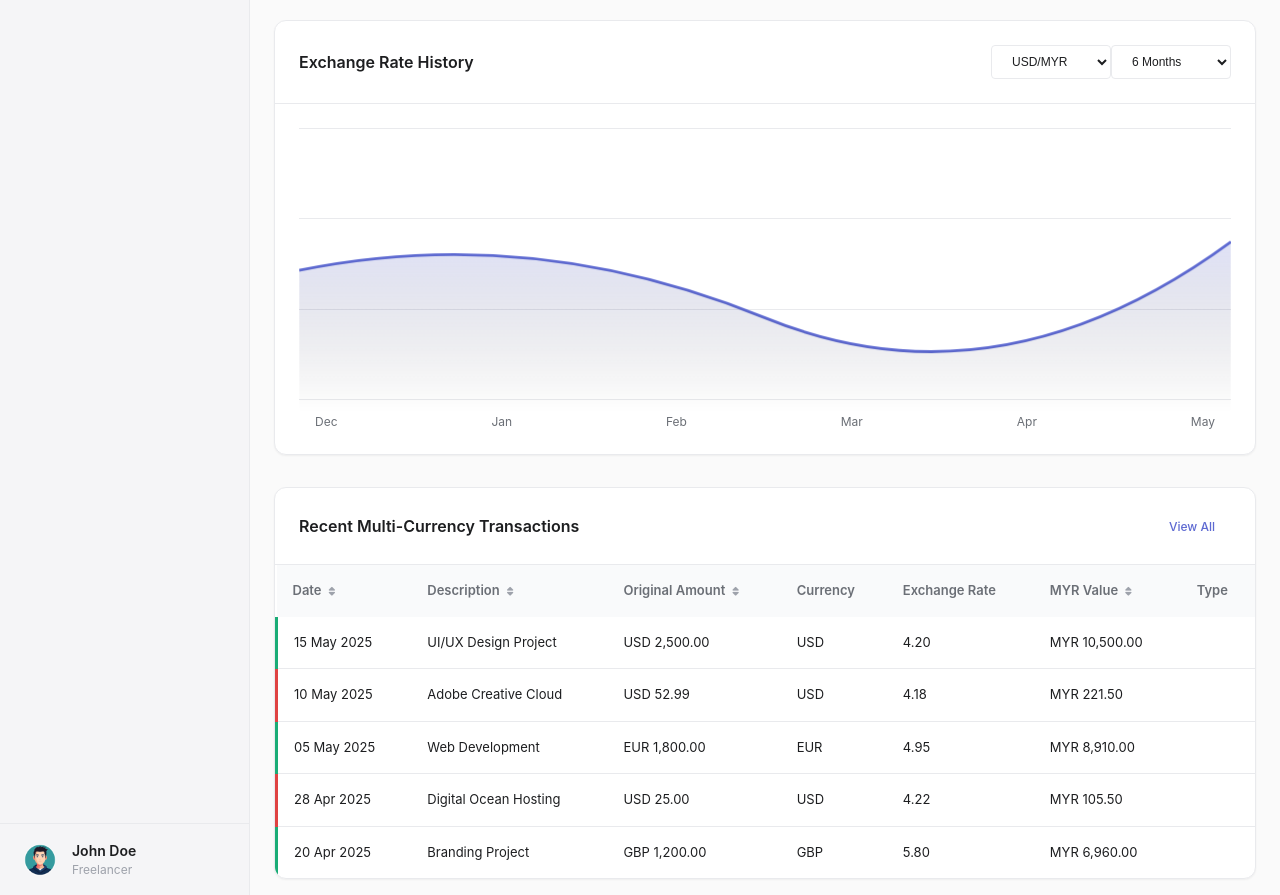
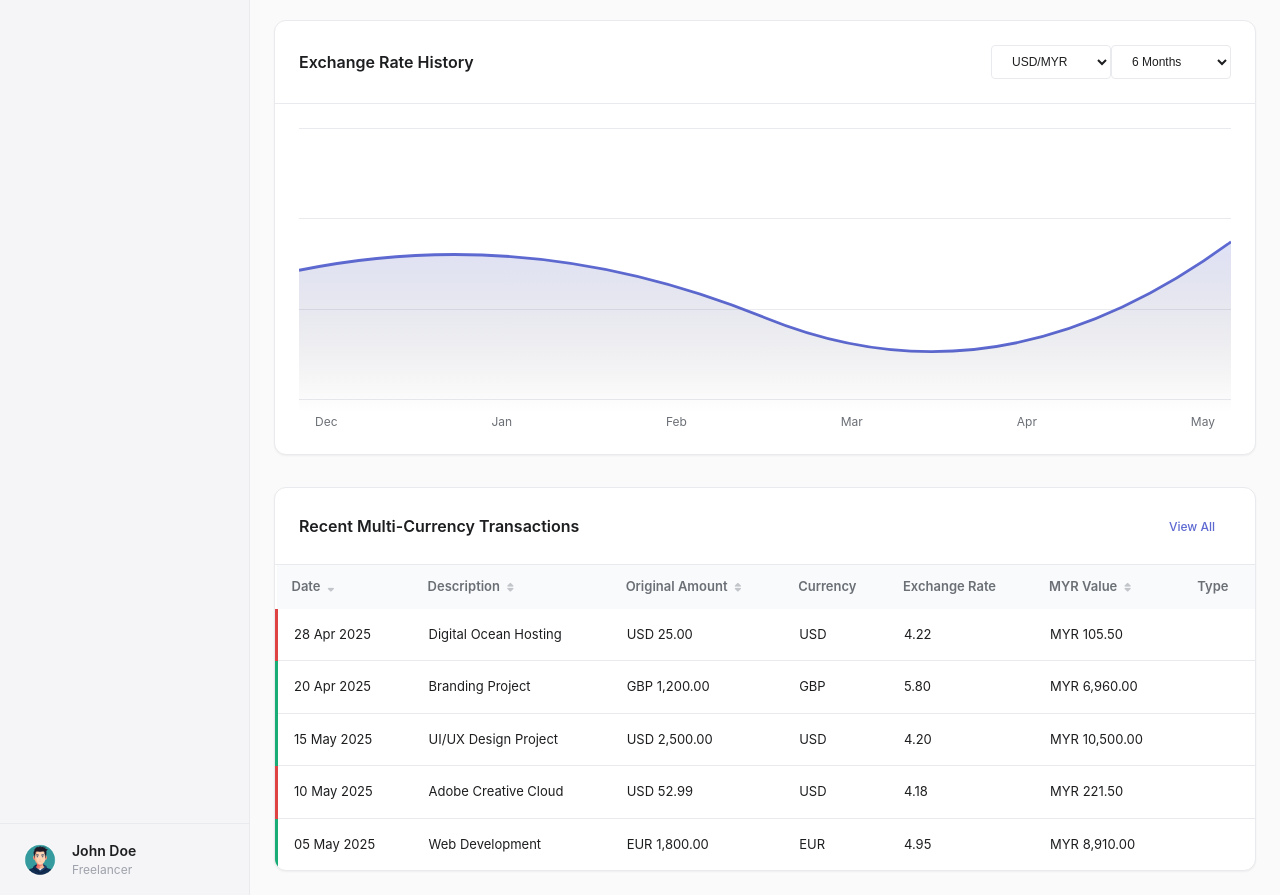
Before and after one commit to cheeyan03/Alibaba-Cloud, a Flask app: page /currencies in a window 1280 px wide; the page is wider, and only the part inside the window is pictured. Shown: the part 1028-1923 px from the top of that part. Run offline with Flask 3, Linux system fonts and the light colour scheme; some libraries are stand-ins or nearby versions.

Commit message:
Make the sorting features in currencies working

```diff
--- a/app.py
+++ b/app.py
@@ -1,4 +1,4 @@
-from flask import Flask, render_template
+from flask import Flask, render_template, request, jsonify
 from datetime import datetime, timedelta
 
 app = Flask(
@@ -429,8 +429,9 @@ def get_reports_data():
         ]
     }
 
-def get_currencies_data():
-    return {
+def get_currencies_data(sort_by='date', sort_order='desc'):
+    # Base data structure remains the same
+    data = {
         "user": {
             "name": "John Doe",
             "role": "Freelancer",
@@ -521,6 +522,20 @@ def get_currencies_data():
             }
         ]
     }
+
+    # Sort transactions based on parameters
+    if sort_by in ['date', 'description', 'amount', 'myr_value']:
+        reverse = sort_order == 'desc'
+        if sort_by == 'date':
+            data['recent_transactions'].sort(key=lambda x: x['date'], reverse=reverse)
+        elif sort_by == 'description':
+            data['recent_transactions'].sort(key=lambda x: x['description'].lower(), reverse=reverse)
+        elif sort_by == 'amount':
+            data['recent_transactions'].sort(key=lambda x: x['amount'], reverse=reverse)
+        elif sort_by == 'myr_value':
+            data['recent_transactions'].sort(key=lambda x: x['myr_value'], reverse=reverse)
+
+    return data
 
 def get_settings_data():
     return {
@@ -637,7 +652,13 @@ def expenses():
 
 @app.route("/currencies")
 def currencies():
-    currencies_data = get_currencies_data()
+    sort_by = request.args.get('sort', 'date')
+    sort_order = request.args.get('order', 'desc')
+    currencies_data = get_currencies_data(sort_by, sort_order)
+    if request.headers.get('X-Requested-With') == 'XMLHttpRequest':
+        return jsonify({
+            'transactions': currencies_data['recent_transactions']
+        })
     return render_template("currencies.html", **currencies_data)
 
 @app.route("/tax-center")
--- a/templates/currencies.html
+++ b/templates/currencies.html
@@ -6,6 +6,33 @@
     <title>Currency Tracker | Expense Tracker</title>
     <link rel="stylesheet" href="{{ url_for('static', filename='css/styles.css') }}">
     <link rel="stylesheet" href="https://cdnjs.cloudflare.com/ajax/libs/font-awesome/6.4.0/css/all.min.css">
+    <style>
+        .sortable {
+            cursor: pointer;
+            user-select: none;
+            position: relative;
+        }
+
+        .sortable:hover {
+            background-color: rgba(0, 0, 0, 0.05);
+        }
+
+        .sortable i {
+            margin-left: 5px;
+            font-size: 0.8em;
+            opacity: 0.6;
+        }
+
+        .sortable:hover i {
+            opacity: 1;
+        }
+
+        .transactions-table th {
+            padding: 12px 15px;
+            transition: background-color 0.2s;
+        }
+    </style>
+    <script src="https://cdn.jsdelivr.net/npm/chart.js"></script>
 </head>
 <body>
     <div class="app-container">
@@ -239,16 +266,16 @@
                         <table class="transactions-table">
                             <thead>
                                 <tr>
-                                    <th>Date <i class="fas fa-sort"></i></th>
-                                    <th>Description <i class="fas fa-sort"></i></th>
-                                    <th>Original Amount <i class="fas fa-sort"></i></th>
+                                    <th class="sortable" data-sort="date">Date <i class="fas fa-sort"></i></th>
+                                    <th class="sortable" data-sort="description">Description <i class="fas fa-sort"></i></th>
+                                    <th class="sortable" data-sort="amount">Original Amount <i class="fas fa-sort"></i></th>
                                     <th>Currency</th>
                                     <th>Exchange Rate</th>
-                                    <th>{{ primary_currency.code }} Value <i class="fas fa-sort"></i></th>
+                                    <th class="sortable" data-sort="myr_value">{{ primary_currency.code }} Value <i class="fas fa-sort"></i></th>
                                     <th>Type</th>
                                 </tr>
                             </thead>
-                            <tbody>
+                            <tbody id="transactions-body">
                                 {% for transaction in recent_transactions %}
                                 <tr class="{{ transaction.type }}-row">
                                     <td>{{ transaction.date }}</td>
@@ -312,5 +339,81 @@
     </div>
 
     <script src="{{ url_for('static', filename='js/app.js') }}"></script>
+    <script>
+        document.addEventListener('DOMContentLoaded', function() {
+            const tableHeaders = document.querySelectorAll('.sortable');
+            let currentSort = 'date';
+            let currentOrder = 'desc';
+
+            function updateSortIcons() {
+                tableHeaders.forEach(header => {
+                    const icon = header.querySelector('i');
+                    const sortField = header.dataset.sort;
+
+                    if (sortField === currentSort) {
+                        icon.className = currentOrder === 'asc'
+                            ? 'fas fa-sort-up'
+                            : 'fas fa-sort-down';
+                    } else {
+                        icon.className = 'fas fa-sort';
+                    }
+                });
+            }
+
+            function updateTransactionsTable(transactions) {
+                const tbody = document.getElementById('transactions-body');
+                tbody.innerHTML = '';
+
+                transactions.forEach(transaction => {
+                    const row = document.createElement('tr');
+                    row.className = `${transaction.type}-row`;
+
+                    row.innerHTML = `
+                        <td>${transaction.date}</td>
+                        <td>${transaction.description}</td>
+                        <td>${transaction.currency} ${transaction.amount.toLocaleString('en-US', {minimumFractionDigits: 2, maximumFractionDigits: 2})}</td>
+                        <td>${transaction.currency}</td>
+                        <td>${transaction.rate.toFixed(2)}</td>
+                        <td>{{ primary_currency.code }} ${transaction.myr_value.toLocaleString('en-US', {minimumFractionDigits: 2, maximumFractionDigits: 2})}</td>
+                        <td><span class="badge badge-${transaction.type}">${transaction.type.charAt(0).toUpperCase() + transaction.type.slice(1)}</span></td>
+                    `;
+
+                    tbody.appendChild(row);
+                });
+            }
+
+            function sortTransactions(sortField) {
+                if (currentSort === sortField) {
+                    currentOrder = currentOrder === 'asc' ? 'desc' : 'asc';
+                } else {
+                    currentSort = sortField;
+                    currentOrder = 'asc';
+                }
+
+                updateSortIcons();
+
+                fetch(`/currencies?sort=${sortField}&order=${currentOrder}`, {
+                    headers: {
+                        'X-Requested-With': 'XMLHttpRequest'
+                    }
+                })
+                .then(response => response.json())
+                .then(data => {
+                    updateTransactionsTable(data.transactions);
+                })
+                .catch(error => console.error('Error:', error));
+            }
+
+            tableHeaders.forEach(header => {
+                header.addEventListener('click', () => {
+                    const sortField = header.dataset.sort;
+                    sortTransactions(sortField);
+                });
+            });
+
+            // Initialize sort icons
+            updateSortIcons();
+        });
+    </script>
 </body>
 </html>
```
